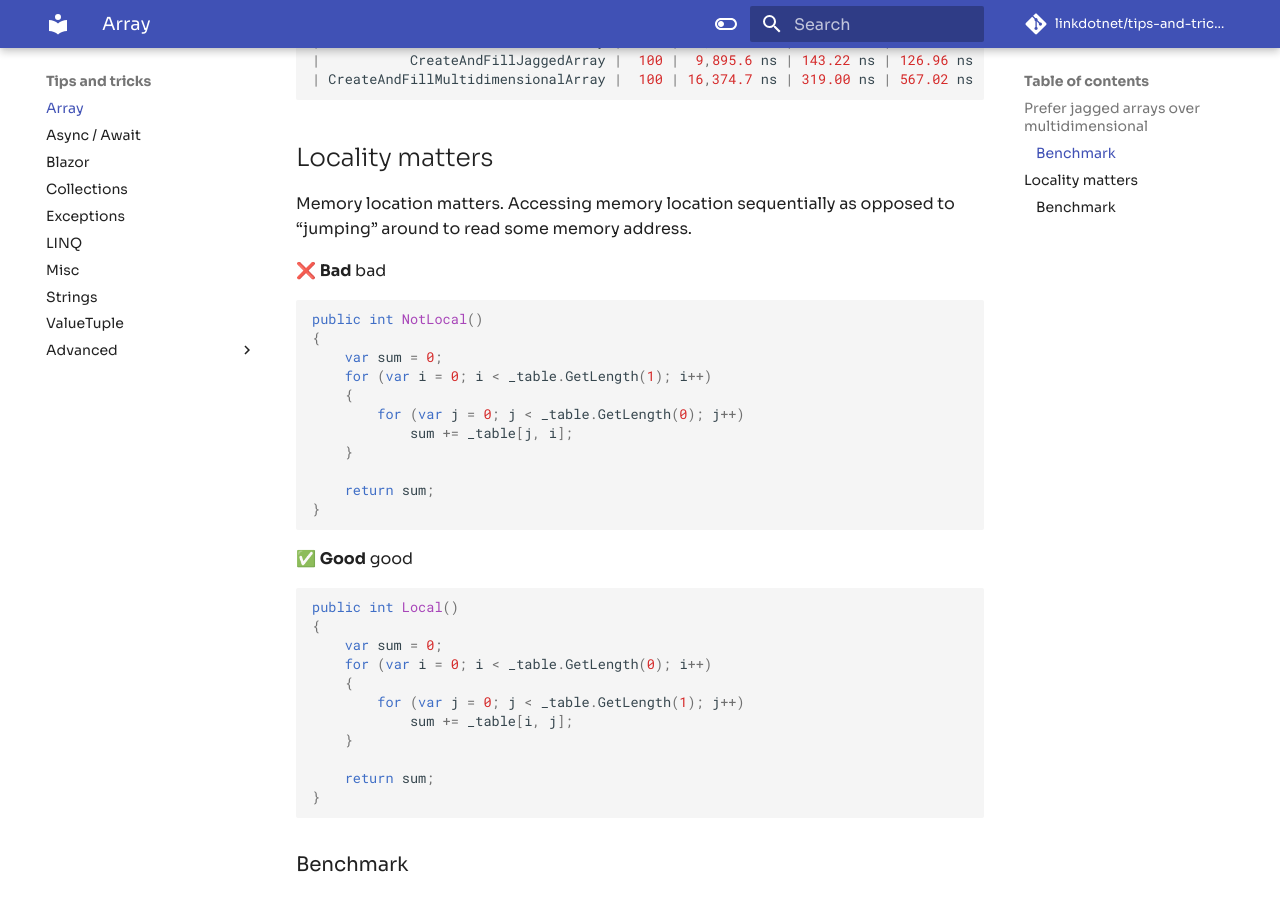
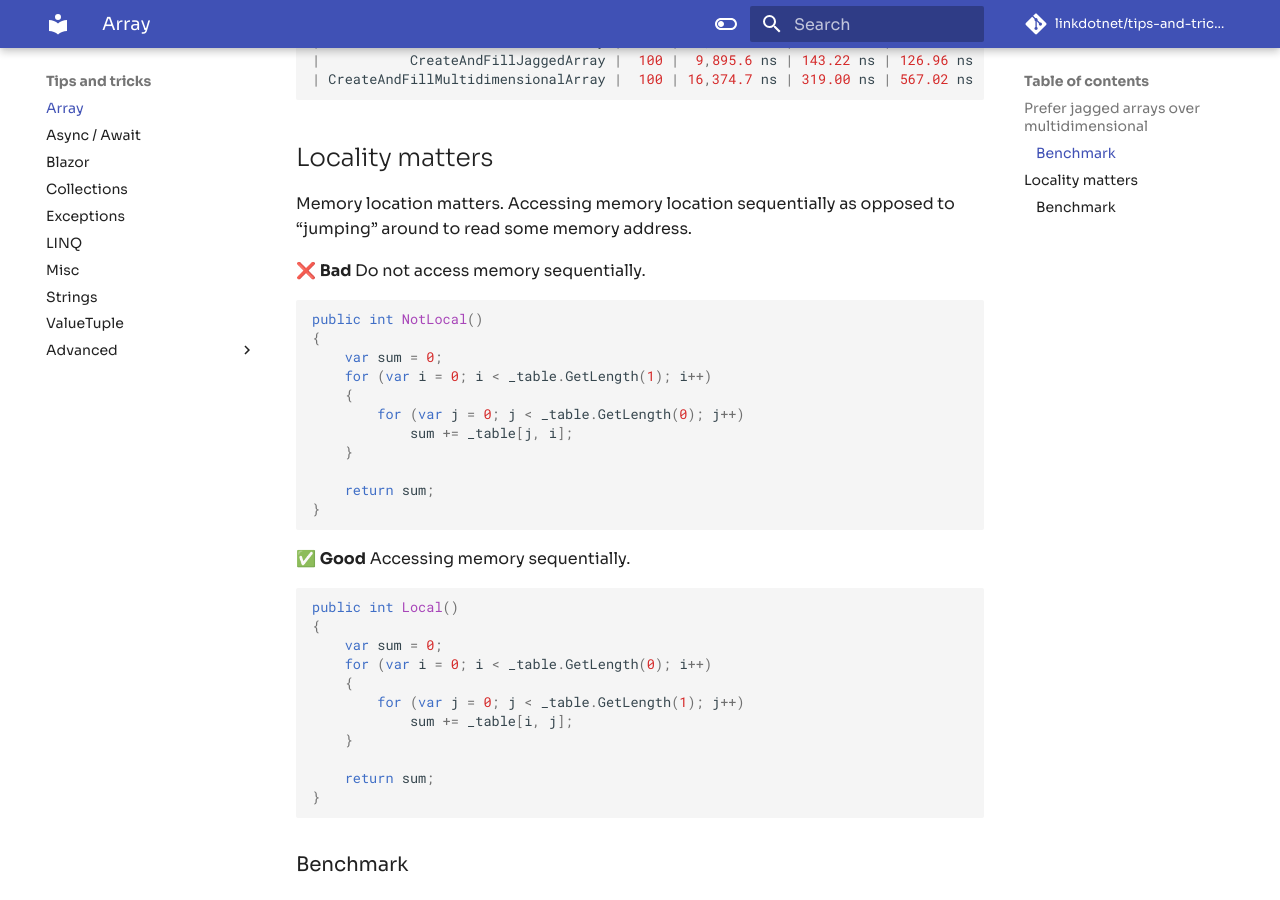
Before and after one commit to linkdotnet/tips-and-tricks, an MkDocs documentation site: the page built from docs/array.md, in a window 1280 px wide and 900 px high, scrolled down 1446 px. Built offline with MkDocs 1.6.1 and Material for MkDocs 9.7.7, drawn with Linux system fonts in a browser that asks for light colours; comment, search, counter and statistics services are not loaded.

Commit message:
fix missing description

````diff
--- a/docs/array.md
+++ b/docs/array.md
@@ -63,7 +63,7 @@ Result:
 ## Locality matters
 Memory location matters. Accessing memory location sequentially as opposed to "jumping" around to read some memory address.
 
-❌ **Bad** bad
+❌ **Bad** Do not access memory sequentially.
 ```csharp
 public int NotLocal()
 {
@@ -78,7 +78,7 @@ public int NotLocal()
 }
 ```
 
-✅ **Good** good
+✅ **Good** Accessing memory sequentially.
 ```csharp
 public int Local()
 {
````
